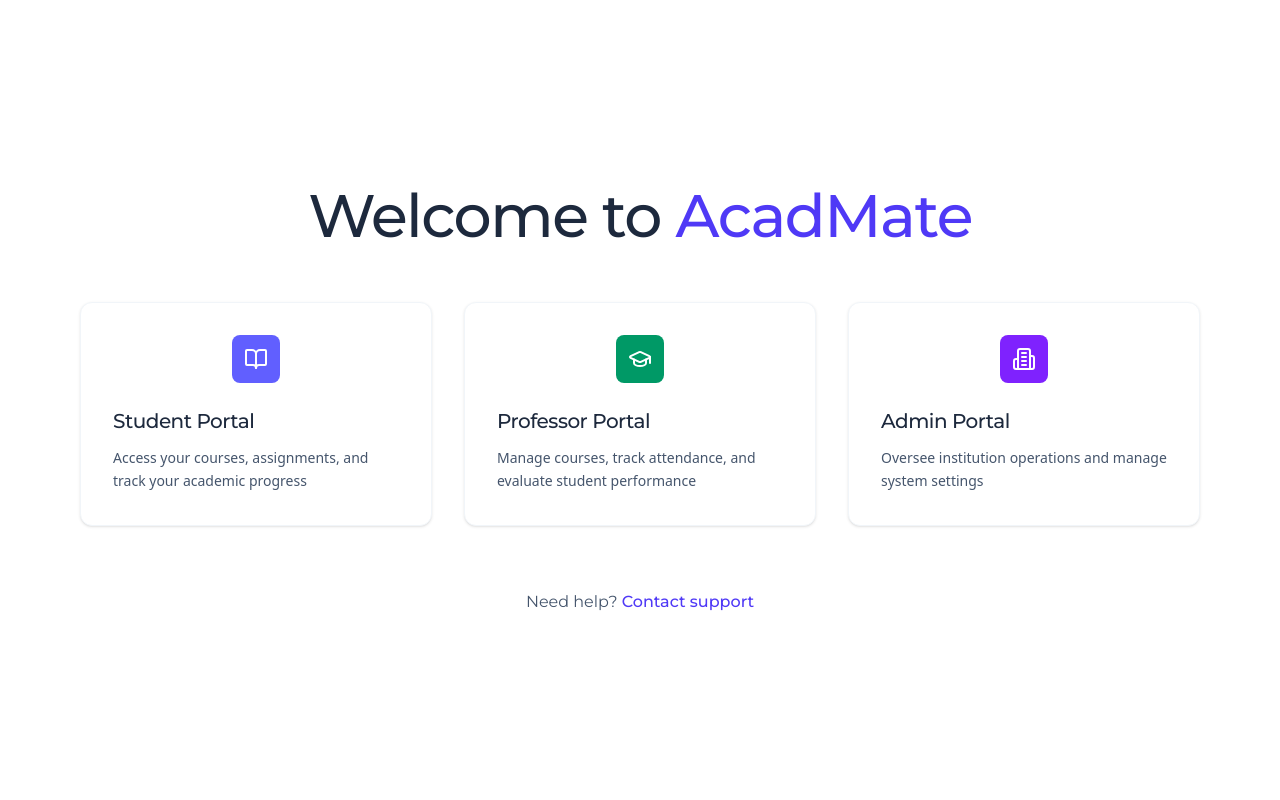
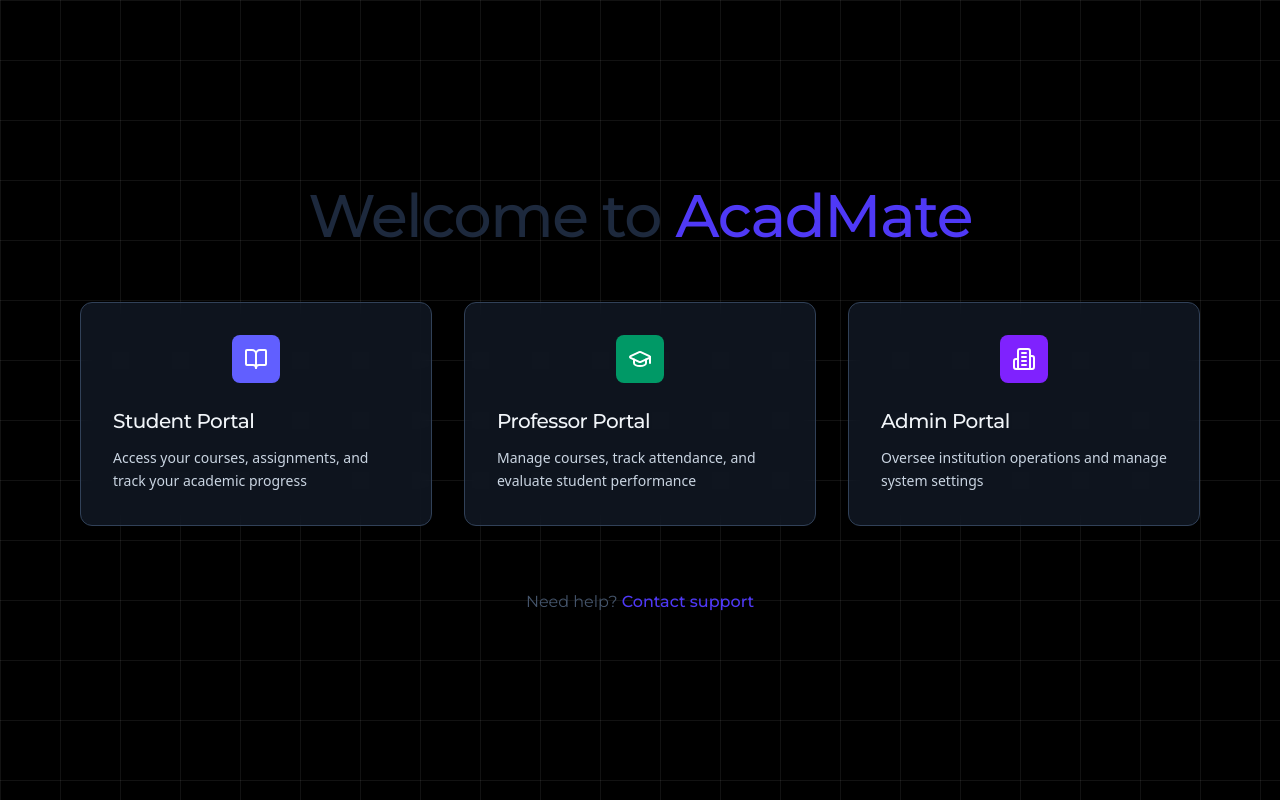
Before and after one commit to ayeman-07/AcadMate, a Next.js app: page / in a window 1280 px wide. Built offline with nearby package versions, Linux system fonts and the light colour scheme; a web font is replaced by a local one.

Commit message:
style: update RoleCard component styles for improved dark mode support and consistency

```diff
--- a/src/app/globals.css
+++ b/src/app/globals.css
@@ -1,29 +1,6 @@
 @import "tailwindcss";
 @import 'react-datepicker/dist/react-datepicker.css';
 
-:root {
-  --background: #ffffff;
-  --foreground: #171717;
-}
-
-@theme inline {
-  --color-background: var(--background);
-  --color-foreground: var(--foreground);
-  --font-sans: var(--font-geist-sans);
-  --font-mono: var(--font-geist-mono);
-}
-
-@media (prefers-color-scheme: dark) {
-  :root {
-    --background: #0a0a0a;
-    --foreground: #ededed;
-  }
-}
-
-body {
-  background: var(--background);
-  color: var(--foreground);
-}
 
 .font-montserrat {
   font-family: var(--font-montserrat);
--- a/src/components/Home/RoleCard.tsx
+++ b/src/components/Home/RoleCard.tsx
@@ -40,16 +40,16 @@ export function RoleCard({
       className="relative"
     >
       <Link href={href}>
-        <div className="group h-full bg-white dark:bg-slate-800/50 backdrop-blur-sm rounded-xl p-8 shadow-sm hover:shadow-md transition-all duration-300 border border-slate-100 dark:border-slate-700">
+        <div className="group h-full bg-slate-800/50 backdrop-blur-sm rounded-xl p-8 shadow-sm hover:shadow-md transition-all duration-300 border border-slate-700">
           <div
             className={`${color} w-12 h-12 rounded-lg flex items-center justify-center mx-auto mb-6 transition-colors group-hover:opacity-90`}
           >
             <Icon className="w-6 h-6 text-white" strokeWidth={2} />
           </div>
-          <h2 className="text-xl font-medium text-slate-800 dark:text-slate-100 mb-3 font-montserrat tracking-tight">
+          <h2 className="text-xl font-medium text-slate-100 mb-3 font-montserrat tracking-tight">
             {title}
           </h2>
-          <p className="text-slate-600 dark:text-slate-300 text-sm leading-relaxed">
+          <p className="text-slate-300 text-sm leading-relaxed">
             {description}
           </p>
         </div>
```
